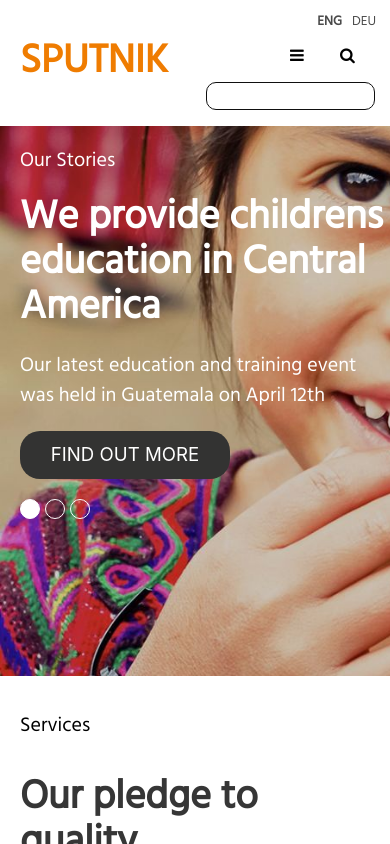
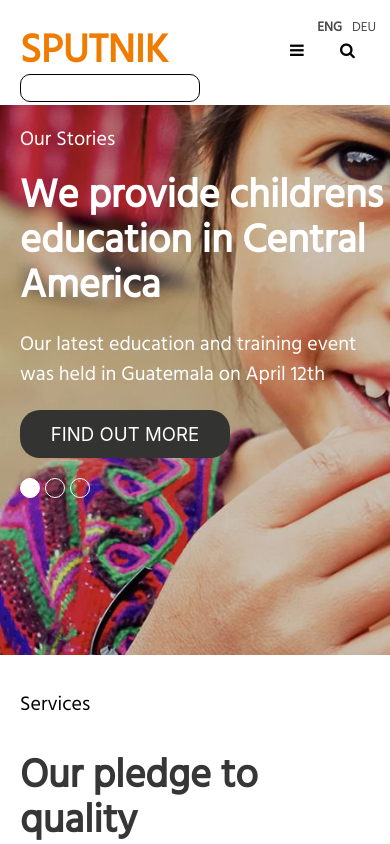
Before and after one commit to Richard-Thompson/sputnik, a React app: page / in a window 390 px wide. Both pictures are taken after a click on the icon 365 px from the left and 56 px from the top of the page. Shown: the top 844 px of the page. Built offline with nearby package versions, Linux system fonts and the light colour scheme.

Commit message:
final changes

```diff
--- a/src/components/Nav.js
+++ b/src/components/Nav.js
@@ -38,13 +38,15 @@ class Nav extends Component {
                 <i onClick={this.handleSearchDisplay} className=" fa fa-search is-large"></i>
               </div>
             </div>
-              <div className="search-wrapper-mobile">
-                <input className={this.state.searchDisplay ? 'search-out' : 'search-in'}></input>
-              </div>
+
           </div>
 
       </nav>
-
+        {this.state.searchDisplay ?
+              <div className="search-wrapper-mobile">
+                <input className={this.state.searchDisplay ? 'search-out' : 'search-in'}></input>
+              </div> :
+              null }
        {this.state.navDisplay ?
               <div>
               <p className="column hamburgerTab">ABOUT US</p>
--- a/src/css/Nav.css
+++ b/src/css/Nav.css
@@ -46,7 +46,7 @@ nav div h1 {
 }
 
 .tabs .tab:hover {
-  color:grey;
+  color:#ef7c01;
 }
 
 i {
@@ -79,11 +79,15 @@ i {
 }
 
 .hamburgerTab:hover{
-  color:grey;
+  color:#ef7c01;
 }
 
 .search-wrapper {
   justify-content: flex-end !important;
+}
+
+input{
+  font-size: 15pt !important;
 }
 
 .search-in {
@@ -92,7 +96,7 @@ i {
   margin-top: 5px;
   border-radius: 10px;
   border: 1px solid white;
-  transition: width 4s ease, border-color 4s ease;
+  transition: width 2s ease, border-color 4s ease;
 }
 
 .search-out {
@@ -101,7 +105,7 @@ i {
   margin-top: 5px;
   border-radius: 10px;
   border: 1px solid black;
-  transition: width 4s ease, border-color 4s ease;
+  transition: width 2s ease, border-color 4s ease;
 }
 
 .search-wrapper:focus .search-in{
@@ -114,15 +118,6 @@ i {
   border: 1px solid white !important;
 }
 
-.search-wrapper-mobile:focus .search-in{
-  width: 180px;
-  border: 1px solid black !important;
-}
-
-.search-wrapper-mobile:focus .search-out{
-  width: 0;
-  border: 1px solid white !important;
-}
 
 @media only screen and (max-width:1550px) {
   nav {
@@ -199,18 +194,28 @@ i {
 }
 
 @media only screen and (max-width:460px) {
+  .logo{
+    margin-top:30px;
+  }
+  .search-wrapper-mobile{
+    display: flex;
+    justify-content: flex-start !important;
+  }
   .search-box{
     display: none;
   }
   i {
     height: 20px !important;
+    margin-top:5px !important;
   }
   input {
     height: 28px !important;
-    margin-right: 15px !important;
+    margin-left: 20px !important;
+    margin-bottom:10px !important;
   }
-  .tabs {
-    margin-bottom: 10px !important;
+
+  .main{
+    padding-bottom: 0 !important;
   }
   .search-wrapper-mobile {
     display: flex;
```
Also changed, not shown: 1 other file (tests, documents, lock files or other folders).
